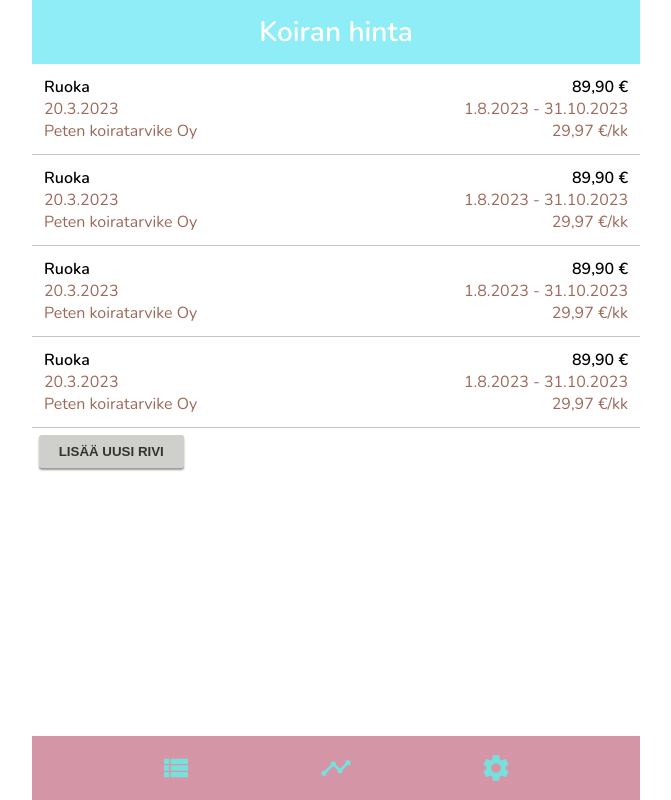
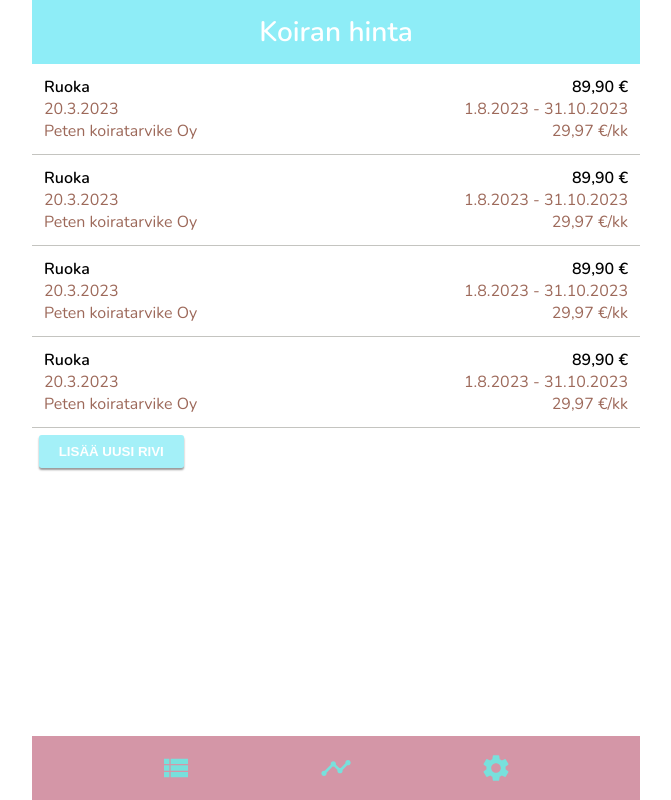
Before and after one commit to TiiaJau/koiran-hinta, a React (Vite) app: page / in a window 1280 px wide. Shown: the whole page, without its empty margins (304-975 px from the left). Built offline with nearby package versions, Linux system fonts and the light colour scheme.

Commit message:
lisää Button-komponentin variaatiot

```diff
--- a/package.json
+++ b/package.json
@@ -10,6 +10,7 @@
     "preview": "vite preview"
   },
   "dependencies": {
+    "clsx": "^2.0.0",
     "react": "^18.2.0",
     "react-dom": "^18.2.0",
     "react-icons": "^4.10.1"
--- a/src/components/App/App.jsx
+++ b/src/components/App/App.jsx
@@ -16,7 +16,7 @@ function App() {
           <Item />
           <Item />
           <Item />
-          <Button>LISÄÄ UUSI RIVI</Button>
+          <Button primary>LISÄÄ UUSI RIVI</Button>
         </Content>
         <Menu />
       </div>
--- a/src/shared/buttons/Button.jsx
+++ b/src/shared/buttons/Button.jsx
@@ -1,8 +1,15 @@
+import clsx from 'clsx'
 import styles from './buttons.module.scss'
 
-function Button(props) {
+function Button({className, primary, secondary, ...props}) {
   return (
-    <button type='button' className={styles.button} {...props} />
+    <button type='button'
+    className={clsx(
+      styles.button,
+      className,
+      primary && styles.button_primary
+    )}
+    {...props} />
   )
 }
 
--- a/src/shared/buttons/buttons.module.scss
+++ b/src/shared/buttons/buttons.module.scss
@@ -20,3 +20,20 @@
   .button:hover {
     opacity: 1;
   }
+
+  .button:disabled {
+    background-color: $color-neutral-light;
+    color: $color-neutral;
+    box-shadow: none;
+    opacity: 1;
+  }
+
+  .button_primary {
+    background-color: $color-primary;
+    color: $color-neutral-lightest;
+  }
+
+  .button_secondary {
+    background-color: $color-secondary;
+    color: $color-neutral-lightest;
+  }
```
Also changed, not shown: 1 other file (tests, documents, lock files or other folders).
